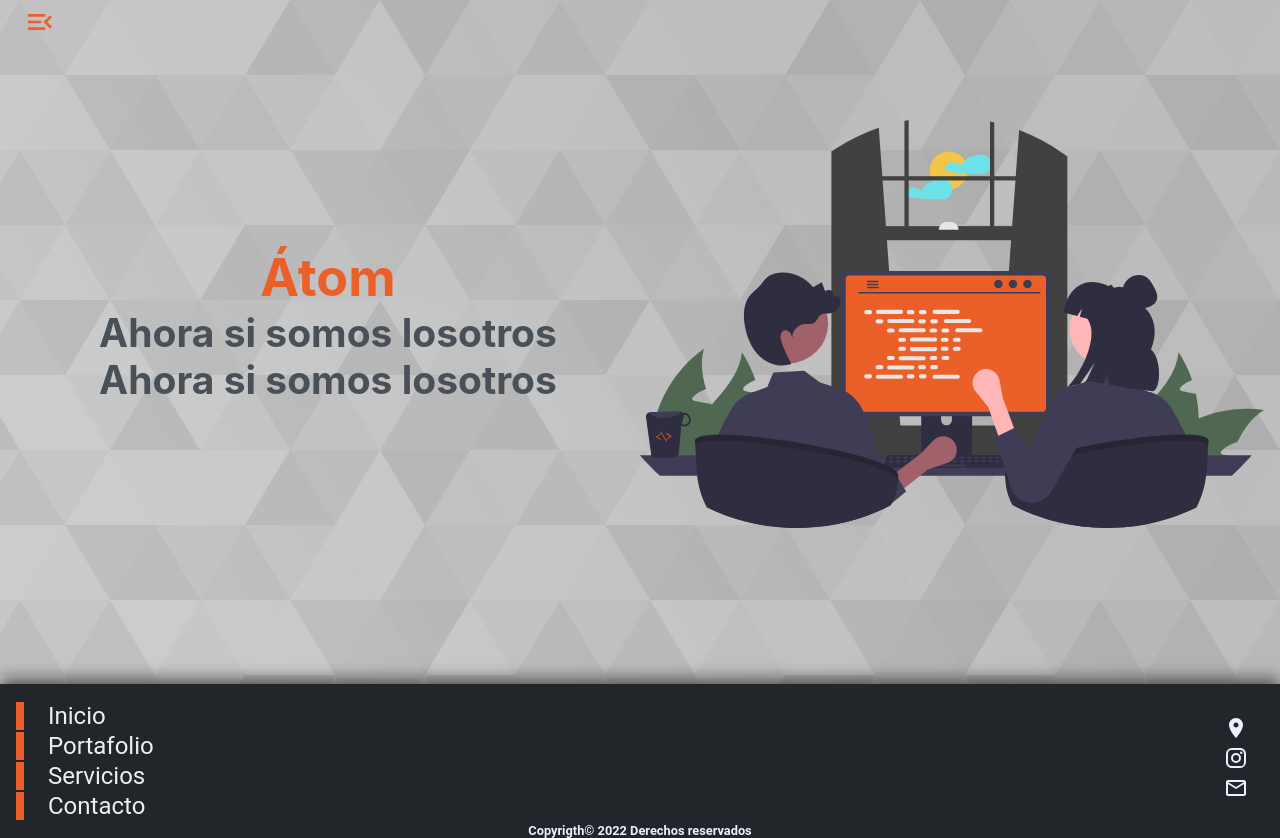
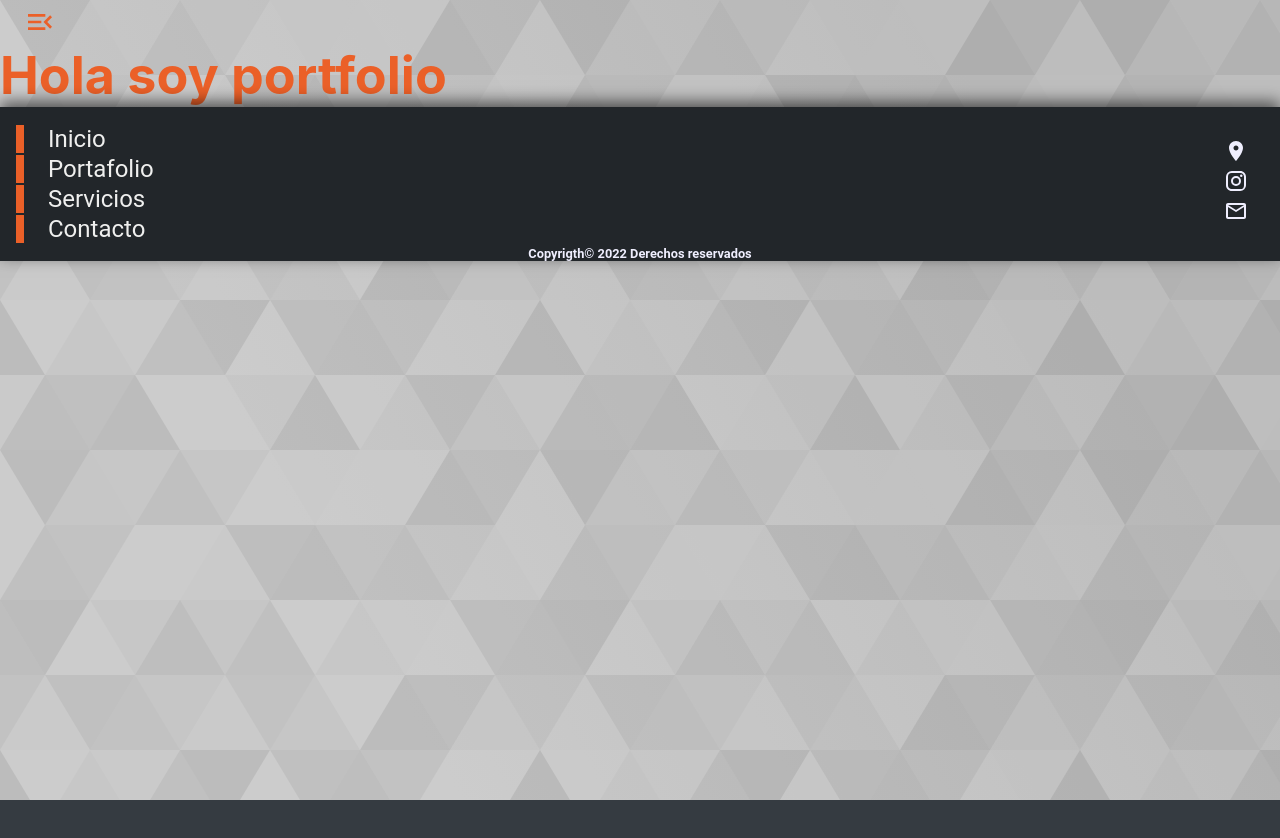
Before and after one commit to FedericoOlguin/AlomWeb, a React (Create React App) app in the folder frontend/: page /portfolio in a window 1280 px wide. After the commit the page ends 800 px from the top, so only its background shows below. Built offline with nearby package versions, Linux system fonts and the light colour scheme.

Commit message:
Router ok

```diff
--- a/frontend/src/App.jsx
+++ b/frontend/src/App.jsx
@@ -3,6 +3,7 @@ import { BrowserRouter, Routes, Route, Link as LinkRouter } from "react-router-d
 import HomePage from './Pages/Home/HomePege';
 import Drawer from "./components/Drawer/Drawer"
 import Footer from './components/Footer/Footer';
+import Portfolio from './Pages/Portfolio/Portfolio';
 function App() {
   return (
     <BrowserRouter>
@@ -11,6 +12,7 @@ function App() {
         <Routes>
           <Route path='/' element={<HomePage />} />
           <Route path='*' element={<HomePage />} />
+          <Route path='portfolio' element={<Portfolio/>}/>
         </Routes>
         <Footer/>
       {/* </div> */}
--- a/frontend/src/Pages/Home/HomePege.js
+++ b/frontend/src/Pages/Home/HomePege.js
@@ -14,7 +14,7 @@ const HomePage = () => {
         <div className="containerPrincipal">
             <div className="textContainerHero">
 
-                <h1>Átom</h1>
+                <h1>Álom</h1>
                 <h2 className="textoHero">Ahora si somos losotros</h2>
                 <h2 className="textoHero">Ahora si somos losotros</h2>
             </div>
--- /dev/null
+++ b/frontend/src/Pages/Portfolio/Portfolio.jsx
@@ -0,0 +1,10 @@
+import React from 'react'
+
+function Portfolio(){
+  return(
+    <>
+    <h1>Hola soy portfolio</h1>
+    </>
+  )
+}
+export default Portfolio
--- a/frontend/src/components/Drawer/Drawer.jsx
+++ b/frontend/src/components/Drawer/Drawer.jsx
@@ -16,6 +16,7 @@ import GroupsIcon from '@mui/icons-material/Groups';
 import MenuOpenIcon from '@mui/icons-material/MenuOpen';
 import ChatIcon from "@mui/icons-material/Chat";
 import "./drawer.css"
+import {Link as LinkRouter} from 'react-router-dom'
 
 export default function TemporaryDrawer() {
     const [state, setState] = React.useState({ left: false });
@@ -37,7 +38,7 @@ export default function TemporaryDrawer() {
         className="drawerContainer"
       >
         {/* <ListItemText className='tituloMenu' primary="Átom" /> */}
-        <h2 className="tituloMenu">Átom</h2>
+        <h2 className="tituloMenu">Álom</h2>
         <List>
           <ListItem button>
             <ListItemIcon>
```
Also changed, not shown: frontend/src/Pages/Portfolio/portfolio.css (added).
